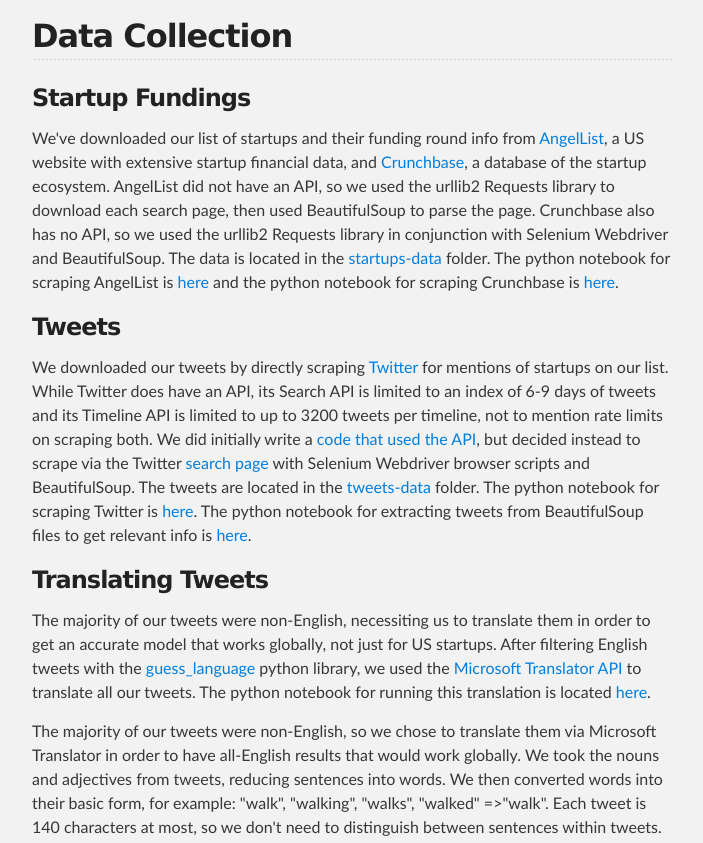
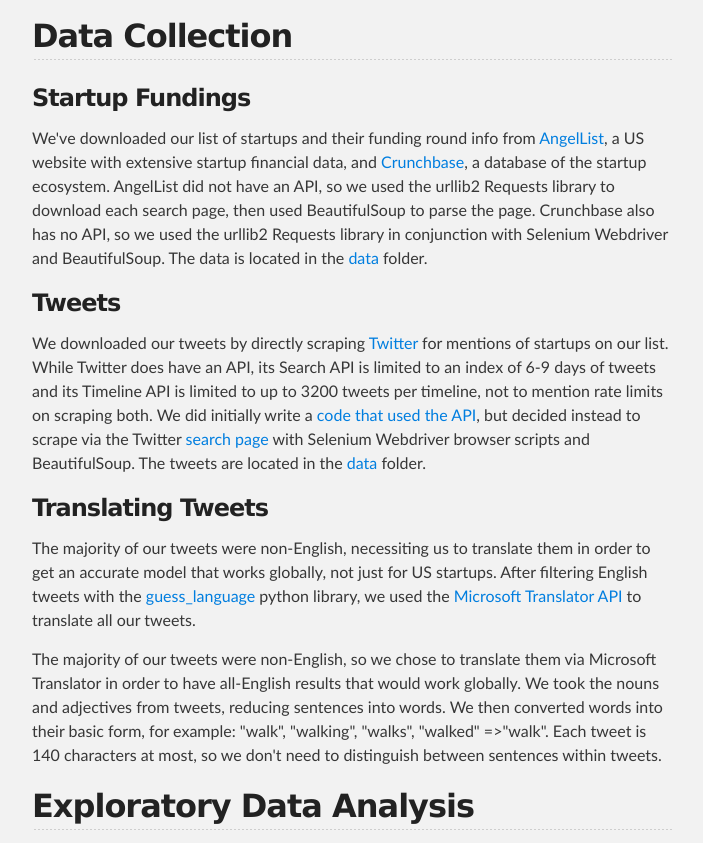
Before and after one commit to kyang01/startup-analysis, a plain HTML site: page index.html in a window 1280 px wide. Shown: the part 1344-2187 px from the top of the page, without its empty margins (288-991 px from the left). Drawn offline with Linux system fonts and the light colour scheme.

Commit message:
getting rid of all the outdated links to python projects because kevin pls

```diff
--- a/index.html
+++ b/index.html
@@ -64,7 +64,7 @@
 <!--
 <p>We obtained startup funding round data (Series A, B, C, D, E, etc. with amounts raised and valuations) from <a href="https://github.com/kyang01/startup-analysis/blob/master/angel-scraping.ipynb">AngelList</a> and <a href="https://github.com/kyang01/startup-analysis/blob/master/cb-scraping.ipynb">Crunchbase</a> by scraping their search pages.</p>
  -->
-<p>We've downloaded our list of startups and their funding round info from <a href="https://angel.co/">AngelList</a>, a US website with extensive startup financial data, and <a href="https://www.crunchbase.com/">Crunchbase</a>, a database of the startup ecosystem. AngelList did not have an API, so we used the urllib2 Requests library to download each search page, then used BeautifulSoup to parse the page. Crunchbase also has no API, so we used the urllib2 Requests library in conjunction with Selenium Webdriver and BeautifulSoup. The data is located in the <a href="https://github.com/kyang01/startup-analysis/tree/master/startups-data">startups-data</a> folder. The python notebook for scraping AngelList is <a href="https://github.com/kyang01/startup-analysis/blob/master/angel-scraping.ipynb">here</a> and the python notebook for scraping Crunchbase is <a href="https://github.com/kyang01/startup-analysis/blob/master/cb-scraping.ipynb">here</a>.</p>
+<p>We've downloaded our list of startups and their funding round info from <a href="https://angel.co/">AngelList</a>, a US website with extensive startup financial data, and <a href="https://www.crunchbase.com/">Crunchbase</a>, a database of the startup ecosystem. AngelList did not have an API, so we used the urllib2 Requests library to download each search page, then used BeautifulSoup to parse the page. Crunchbase also has no API, so we used the urllib2 Requests library in conjunction with Selenium Webdriver and BeautifulSoup. The data is located in the <a href="https://github.com/kyang01/startup-analysis/tree/master/data">data</a> folder.</p>
 
 <h3>Tweets</h3>
 
@@ -72,12 +72,12 @@
 <p>We obtained tweet data (text, time, location, likes/retweets, etc.) by <a href="https://github.com/kyang01/startup-analysis/blob/master/twitter-scraping.ipynb">scraping</a> the Twitter search page. This necessitated significant <a href="https://github.com/kyang01/startup-analysis/blob/master/twitter-extraction.ipynb">cleaning</a> to be usable. Although Twitter has an API, it provides insufficient and outdated information.</p>
  -->
 
-<p> We downloaded our tweets by directly scraping <a href="https://twitter.com">Twitter</a> for mentions of startups on our list. While Twitter does have an API, its Search API is limited to an index of 6-9 days of tweets and its Timeline API is limited to up to 3200 tweets per timeline, not to mention rate limits on scraping both. We did initially write a <a href="https://github.com/kyang01/startup-analysis/blob/d98e6455038abec2d97097eb3009fd04c508799d/Mining-the-Social-Web-2nd-Edition/ipynb/Chapter%201%20-%20Mining%20Twitter.ipynb">code that used the API</a>, but decided instead to scrape via the Twitter <a href="https://twitter.com/search?q=">search page</a> with Selenium Webdriver browser scripts and BeautifulSoup. The tweets are located in the <a href="https://github.com/kyang01/startup-analysis/tree/master/tweets-data">tweets-data</a> folder. The python notebook for scraping Twitter is <a href="https://github.com/kyang01/startup-analysis/blob/master/twitter-scraping.ipynb">here</a>. The python notebook for extracting tweets from BeautifulSoup files to get relevant info is <a href="https://github.com/kyang01/startup-analysis/blob/master/twitter-extraction.ipynb">here</a>.</p>
+<p> We downloaded our tweets by directly scraping <a href="https://twitter.com">Twitter</a> for mentions of startups on our list. While Twitter does have an API, its Search API is limited to an index of 6-9 days of tweets and its Timeline API is limited to up to 3200 tweets per timeline, not to mention rate limits on scraping both. We did initially write a <a href="https://github.com/kyang01/startup-analysis/blob/d98e6455038abec2d97097eb3009fd04c508799d/Mining-the-Social-Web-2nd-Edition/ipynb/Chapter%201%20-%20Mining%20Twitter.ipynb">code that used the API</a>, but decided instead to scrape via the Twitter <a href="https://twitter.com/search?q=">search page</a> with Selenium Webdriver browser scripts and BeautifulSoup. The tweets are located in the <a href="https://github.com/kyang01/startup-analysis/tree/master/data">data</a> folder.</p>
 
 
 <h3>Translating Tweets</h3>
 
-<p>The majority of our tweets were non-English, necessiting us to translate them in order to get an accurate model that works globally, not just for US startups. After filtering English tweets with the <a href="https://bitbucket.org/spirit/guess_language">guess_language</a> python library, we used the <a href="https://pypi.python.org/pypi/microsofttranslator/0.7">Microsoft Translator API</a> to translate all our tweets. The python notebook for running this translation is located <a href="https://github.com/kyang01/startup-analysis/blob/master/translate-tweets.ipynb">here</a>.</p>
+<p>The majority of our tweets were non-English, necessiting us to translate them in order to get an accurate model that works globally, not just for US startups. After filtering English tweets with the <a href="https://bitbucket.org/spirit/guess_language">guess_language</a> python library, we used the <a href="https://pypi.python.org/pypi/microsofttranslator/0.7">Microsoft Translator API</a> to translate all our tweets.</p>
 
 <p>The majority of our tweets were non-English, so we chose to translate them via Microsoft Translator in order to have all-English results that would work globally. We took the nouns and adjectives from tweets, reducing sentences into words. We then converted words into their basic form, for example: "walk", "walking", "walks", "walked" =&gt;"walk". Each tweet is 140 characters at most, so we don't need to distinguish between sentences within tweets. </p>
 
@@ -119,7 +119,7 @@
 
 <h3>Natural Language Processing</h3>
 
-We parsed the text in each tweet using the pattern python library to extract nouns and adjectives. We removed punctuation and stopwords (from sklearn). We decided not to assign topics using LDA due to the heterogeneity of our tweets. We parsed the text into sentences and then tokenized the sentences into words. We then lemmatized the words, which means that we convert words into their basic form, for example: "walk", "walking", "walks", "walked" => "walk". Because each tweet is short (maximum 140 characters) we did not distinguish between sentences within tweets. Code for NLP can be found <a href="https://github.com/kyang01/startup-analysis/blob/master/Melody%20Twitter%20Sentiment%20Analysis.ipynb">here</a>.
+We parsed the text in each tweet using the pattern python library to extract nouns and adjectives. We removed punctuation and stopwords (from sklearn). We decided not to assign topics using LDA due to the heterogeneity of our tweets. We parsed the text into sentences and then tokenized the sentences into words. We then lemmatized the words, which means that we convert words into their basic form, for example: "walk", "walking", "walks", "walked" => "walk". Because each tweet is short (maximum 140 characters) we did not distinguish between sentences within tweets.
 
 <h3>Sentiment Analysis</h3>
 <!--
@@ -129,7 +129,7 @@
 -->
 
 <p>
-  We used the sentiment dictionary SentiWordNet 3.0, which assigns to words (both nouns and adjectives) three sentiment scores: positivity, negativity, objectivity. For each tweet, we took the average positivity score over all tokens and the average negativity score over all tokens. We also defined a word as "positive" or "negative" if it had positivity score>0.5 or negativity score>0.5 respectively. For each tweet, we then summed up the total "positive" words and total "negative" words (usually 0,1, and rarely 2). To summarize, we have four features from sentiment analysis: average positivity, average negativity, positive count, negative count. For each company, funding round pair, we then take the average of these features for all their tweets. The python notebook for twitter sentiment analysis is <a href="https://github.com/kyang01/startup-analysis/blob/master/Melody%20Twitter%20Sentiment%20Analysis.ipynb">here</a>.
+  We used the sentiment dictionary SentiWordNet 3.0, which assigns to words (both nouns and adjectives) three sentiment scores: positivity, negativity, objectivity. For each tweet, we took the average positivity score over all tokens and the average negativity score over all tokens. We also defined a word as "positive" or "negative" if it had positivity score>0.5 or negativity score>0.5 respectively. For each tweet, we then summed up the total "positive" words and total "negative" words (usually 0,1, and rarely 2). To summarize, we have four features from sentiment analysis: average positivity, average negativity, positive count, negative count. For each company, funding round pair, we then take the average of these features for all their tweets.
 </p>
 
 
@@ -148,9 +148,8 @@
 
 <h3>Principal Component Analysis</h3>
 
-          <p>Principal Component Analysis (PCA) tries to isolate a handful of linear combinations of features that "explain" most variances in the data. This is a descriptive, not predictive, technique, and it operates on the whole dataset without the training/testing division. Moreover, PCA is more informative if all features are suitably normalized, so no single feature can dominate the total variance. We then use Box Cox transformation on each column (the library chooses an appropriate parameter, different for each column, to make the resulting transformation approximately Normal.) The exception is the funding raised, which we use the log transformation (which is also a special case of Box Cox). This is justified because our plot shows that log(funding) looks Normal, and when we predict log(funding), reversing the function to get funding is more expedient. Our PCA shows that only a few (aggregated) features explain most of the variance. 3 top features explain 95% of the variance, while 5 top features explain 98% of the variance.
+<p>Principal Component Analysis (PCA) tries to isolate a handful of linear combinations of features that "explain" most variances in the data. This is a descriptive, not predictive, technique, and it operates on the whole dataset without the training/testing division. Moreover, PCA is more informative if all features are suitably normalized, so no single feature can dominate the total variance. We then use Box Cox transformation on each column (the library chooses an appropriate parameter, different for each column, to make the resulting transformation approximately Normal.) The exception is the funding raised, which we use the log transformation (which is also a special case of Box Cox). This is justified because our plot shows that log(funding) looks Normal, and when we predict log(funding), reversing the function to get funding is more expedient. Our PCA shows that only a few (aggregated) features explain most of the variance. 3 top features explain 95% of the variance, while 5 top features explain 98% of the variance.</p>
                   <img src="images/pca_explain_var.png">
-              The python notebook for PCA is <a href="https://github.com/kyang01/startup-analysis/blob/master/pca-and-svr.ipynb">here</a>.  </p>
 
  <h2>Predictive Modeling </h2>
 
@@ -161,7 +160,7 @@
 
 <h3> Support Vector Regression (SVR) </h3>
 <p>
-  We suspect that the problem is not linear, so we turn to Support Vector Regression (SVR).  We split the data into the training data and the testing data, standardize the numerical features of each of the two datasets separately. We try three choices of kernels - rbf, linear and polynomial. For each choice of kernal, we use GridSearchCV with 5-fold cross validation to find the optimal parameters of the predictor over a reasonable (pre-determined) range of parameters. We then fit the predictor to the training data, predict it on the test data, and evaluate it by computing RMSE on log(funding). We found that rbf predictor with C=100 and gamma=0.01 is the best, with RMSE around 1. This result is comparable to linear regression. The python notebook for SVR is  <a href="https://github.com/kyang01/startup-analysis/blob/master/pca-and-svr.ipynb">here</a> (same as the PCA notebook).
+  We suspect that the problem is not linear, so we turn to Support Vector Regression (SVR).  We split the data into the training data and the testing data, standardize the numerical features of each of the two datasets separately. We try three choices of kernels - rbf, linear and polynomial. For each choice of kernal, we use GridSearchCV with 5-fold cross validation to find the optimal parameters of the predictor over a reasonable (pre-determined) range of parameters. We then fit the predictor to the training data, predict it on the test data, and evaluate it by computing RMSE on log(funding). We found that rbf predictor with C=100 and gamma=0.01 is the best, with RMSE around 1. This result is comparable to linear regression.
 </p>
 
 
```
